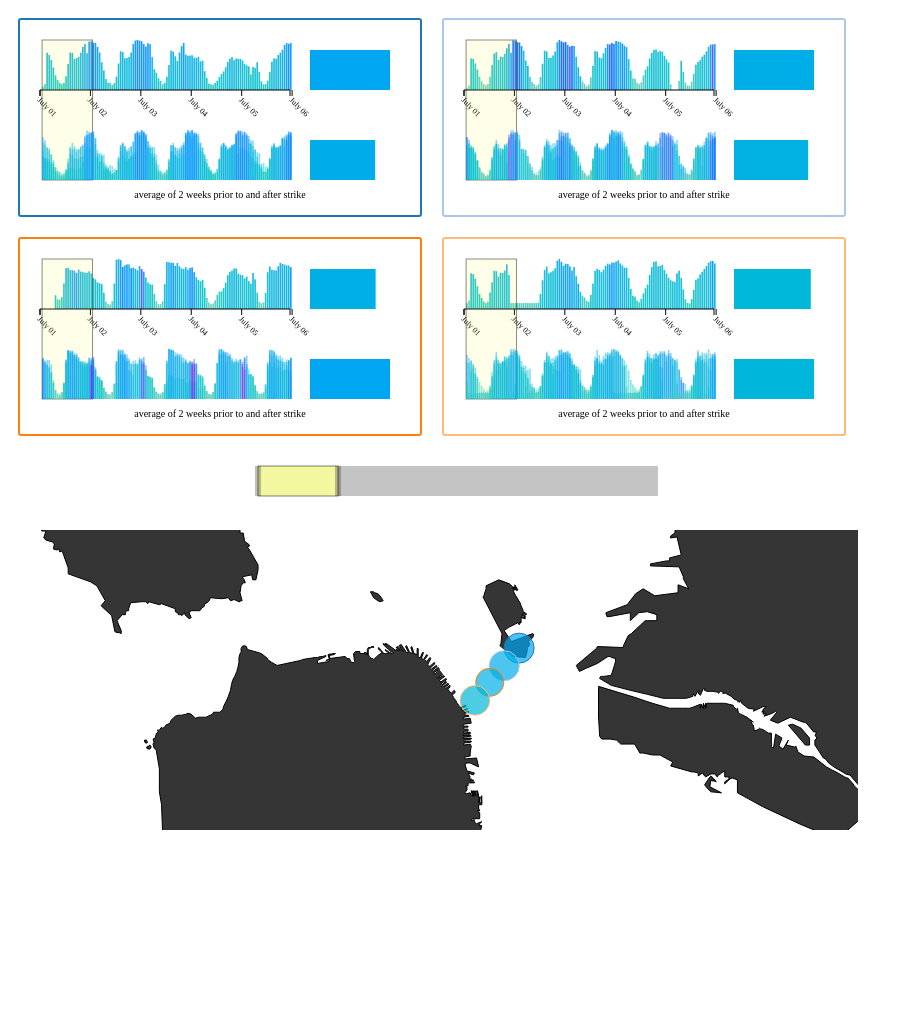
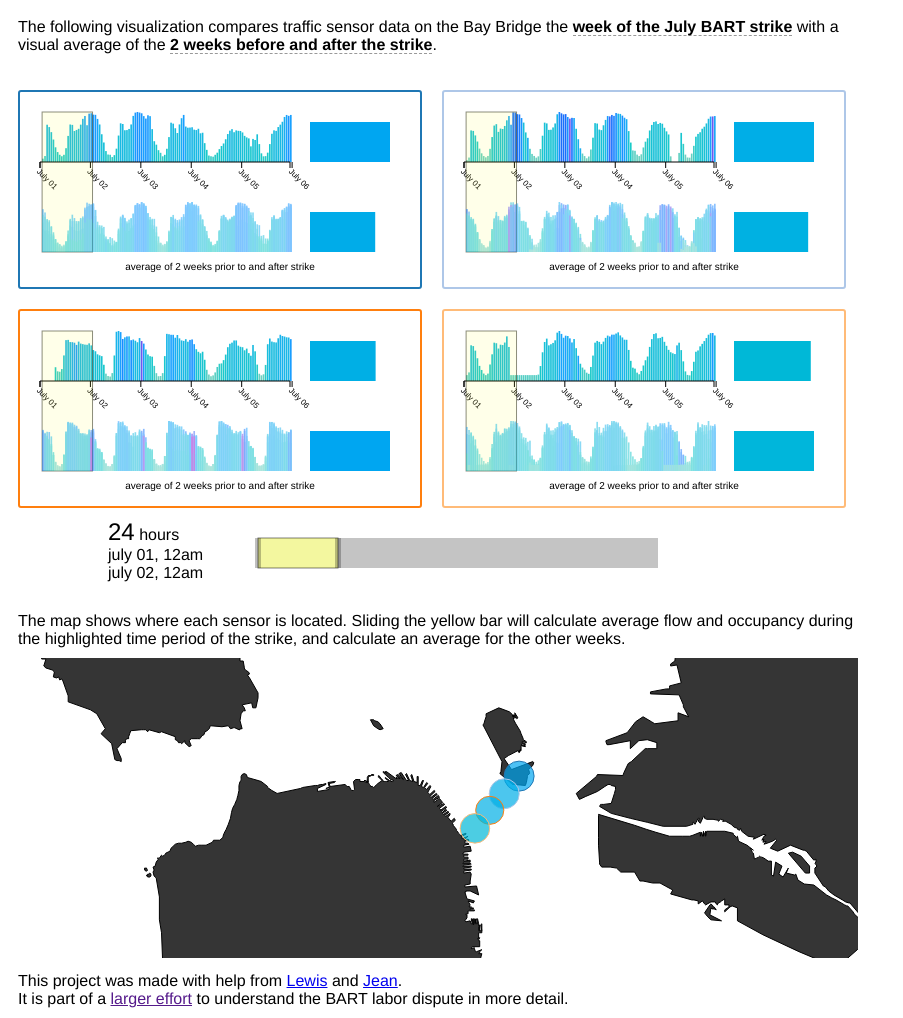
Before and after one commit to enjalot/traffic, a plain HTML site: page index.html in a window 1280 px wide. Shown: the whole page, without its empty margins (0-903 px from the left). Before the commit the page ends 834 px from the top, so only its background shows below. Drawn offline with Linux system fonts and the light colour scheme.

Commit message:
add some annotation

```diff
--- a/index.html
+++ b/index.html
@@ -7,9 +7,30 @@
   <body>
 
   <div id="content">
+    <div id="intro">
+      The following visualization compares traffic sensor data on the Bay Bridge the <a class="hova-week">week of the July BART strike</a>
+      with a visual average of the <a class="hova-2">2 weeks before and after the strike</a>. <br>
+      </p>
+
+    </div>
     <div id="charts"></div>
-    <div id="brush"><svg></svg></div>
+    <div id="dates">
+    <span class="hours"></span> hours<br>
+    <span class="dates"></span>
+  </div>
+
+    <div id="brush">
+      <svg></svg>
+    </div>
+    <div id="description">
+      The map shows where each sensor is located. Sliding the yellow bar will calculate average flow and occupancy during the highlighted time period of the strike, and calculate an average for the other weeks.
+    </div>
     <div id="map"><svg></svg></div>
+    <div id="footer">
+
+      This project was made with help from <a href="https://twitter.com/lewislehe">Lewis</a> and <a href="https://plus.google.com/u/0/105986861762121711874/about">Jean</a>.<br>
+      It is part of a <a href="">larger effort</a> to understand the BART labor dispute in more detail.
+    </div>
   </div>
     <!-- load the data synchronously -->
     <script src="data/402814.js"></script>
--- a/main.js
+++ b/main.js
@@ -24,6 +24,9 @@ function filter(start, end) {
     return d.time < new Date(end) && d.time > new Date(start)
   }
 }
+timeFormat = d3.time.format("%B %d %I%p")
+numFormat = d3.format("3n")
+
 
 var strikeStart = +new Date("07/01/2013")
 var strikeEnd = +new Date("07/06/2013")
@@ -47,8 +50,9 @@ var brush = d3.svg.brush()
 .on("brush", brushah)
 .extent([strikeStart, +d3.time.hour.offset(new Date(strikeStart), band)])
 function brushah() {
-  var offset = brush.extent()[0] - strikeStart;
-  var band = brush.extent()[1] - offset - strikeStart
+  var extent = brush.extent();
+  var offset = extent[0] - strikeStart;
+  var band = extent[1] - offset - strikeStart
   offset /= HOUR
   band /= HOUR
   var sums = strikes.map(function(chart) {
@@ -70,6 +74,11 @@ function brushah() {
       return d3.sum(filtered, function(d) { return d.lanes}) / filtered.length
     }) / weeks.length
   })
+
+
+  var tFormat = d3.time.format("%B %d, %I%p")
+  d3.select(".dates").html(tFormat(new Date(extent[0])).toLowerCase() + " <br> " + tFormat(new Date(extent[1])).toLowerCase())
+  d3.select(".hours").html(Math.floor(band))
 
   var charts = d3.selectAll("div.chart");
   charts.each(function(d,i) {
@@ -97,6 +106,17 @@ function brushah() {
       height: 40
     }).style("fill", sumColor(sums[i].lanes))
 
+    var sumtip = d3.tip().attr("class", "tip").html(function(d) {
+        var str = ""
+        str += " flow " + numFormat(d.flow);
+        str += " <br>occupancy " + numFormat(Math.floor(d.lanes * 10000) / 10000);
+        return str
+      })
+    sumbar.on("mouseover", sumtip.show)
+    sumbar.on("mouseout", sumtip.hide)
+    sumbar.call(sumtip)
+
+
     var avgsumbar = d3.select(this).select("svg")
       .selectAll("rect.avgsumbar").data([avgflows[i]])
     avgsumbar.enter()
@@ -108,6 +128,18 @@ function brushah() {
       width: sumscale(avgflows[i]),
       height: 40
     }).style("fill", sumColor(avglanes[i]))
+
+    var avgsumtip = d3.tip().attr("class", "tip").html(function(d) {
+        var str = ""
+        str += " flow " + numFormat(avgflows[i]);
+        str += " <br>occupancy " + numFormat(Math.floor(avglanes[i] * 10000) / 10000);
+        return str
+      })
+    avgsumbar.on("mouseover", avgsumtip.show)
+    avgsumbar.on("mouseout", avgsumtip.hide)
+    avgsumbar.call(avgsumtip)
+
+
     d3.selectAll("circle.pems")
       .filter(function(d,j) { return i == j })
       .attr({
@@ -140,6 +172,11 @@ charts.enter()
     var svg = dis.append("svg")
       .attr({width: 400, height: 180 })
 
+    svg.append("rect").classed("hova-week", true)
+    .attr({
+      width: 420, height: 50, x: -20, y: 20
+    })
+
     //generate the plot for the week of the strike
     var strike = plot(true).data(data.filter(filter(strikeStart, strikeEnd)))
     var strikeg = svg.append("g")
@@ -147,6 +184,27 @@ charts.enter()
     strike(strikeg)
     strikes.push(strike);
 
+    var afterstrikeg = svg.append("g")
+      .style("opacity", 0.50)
+      .attr("transform", "translate(" + [20, 110] + ")")
+
+    afterstrikeg.append("rect").classed("hova-2", true)
+      .attr({
+        width: 420, height: 50, x: -20, y: 0
+      })
+    d3.select("a.hova-week").on("mouseover", function() {
+      d3.selectAll("rect.hova-week").style("fill", "#ffff99")
+    })
+    .on("mouseout", function() {
+      d3.selectAll("rect.hova-week").style("fill", "none")
+    })
+
+    d3.select("a.hova-2").on("mouseover", function() {
+      d3.selectAll("rect.hova-2").style("fill", "#ffff99")
+    })
+    .on("mouseout", function() {
+      d3.selectAll("rect.hova-2").style("fill", "none")
+    })
 
     //Generate the plots for the 4 weeks surrounding the strike
     var start = new Date(strikeStart);
@@ -157,12 +215,13 @@ charts.enter()
       data.filter(filter( d3.time.day.offset(start, 7), d3.time.day.offset(end, 7) )),
       data.filter(filter( d3.time.day.offset(start, 14), d3.time.day.offset(end, 14) ))
     ];
+
     weeks.forEach(function(week) {
       var afterstrike = plot().data(week);
-      var afterstrikeg = svg.append("g")
-        .style("opacity", 0.50)
-        .attr("transform", "translate(" + [20, 110] + ")")
-      afterstrike(afterstrikeg)
+      var weekg = afterstrikeg.append("g");
+
+
+      afterstrike(weekg)
       afterstrikeg.selectAll(".x-axis").remove()
     })
     afterstrikes.push(weeks);
@@ -300,15 +359,13 @@ function plot(useTips) {
       fill: function(d) { return occupyColor(d.lanes) }
     })
 
-    timeFormat = d3.time.format("%B %d %I%p")
-    numFormat = d3.format("3n")
 
     if(useTips) {
       var hourtip = d3.tip().attr("class", "tip").html(function(d) {
         var str = ""
         str += timeFormat(new Date(d.time));
-        str += " | flow " + numFormat(d.flow);
-        str += " | occupancy " + numFormat(d.lanes);
+        str += " <br>flow " + numFormat(d.flow);
+        str += " <br>occupancy " + numFormat(d.lanes);
         return str
       })
       g.call(hourtip)
--- a/style.css
+++ b/style.css
@@ -1,3 +1,6 @@
+body {
+  font-family: Helvetica, sans;
+}
 #content {
   width: 899px;
   position:absolute;
@@ -8,9 +11,23 @@
   margin: 0px auto;
 }
 
+#dates {
+  float:left;
+  margin-left: 100px;
+}
+
 #charts {
   width: 899px;
   margin: 0px auto;
+}
+#intro {
+  padding: 10px 50px 10px 10px;
+}
+#description {
+  padding: 10px 50px 10px 10px;
+}
+#footer {
+  padding: 10px 50px 10px 10px;
 }
 #map {
   width: 899px;
@@ -22,6 +39,26 @@
   -webkit-border-radius: 3px;
   -moz-border-radius: 3px;
   border-radius: 3px;
+}
+
+.hova-week, .hova-2 {
+  border-bottom: 1px dashed #999;
+  font-weight: 700;
+  cursor: default;
+  fill: none;
+}
+rect.hova-week {
+  opacity: 0.5;
+
+}
+.hova-week:hover, .hova-2:hover {
+  color: #848484;
+}
+
+.dates {
+}
+.hours {
+  font-size: 24px;
 }
 
 #map .water {
```
